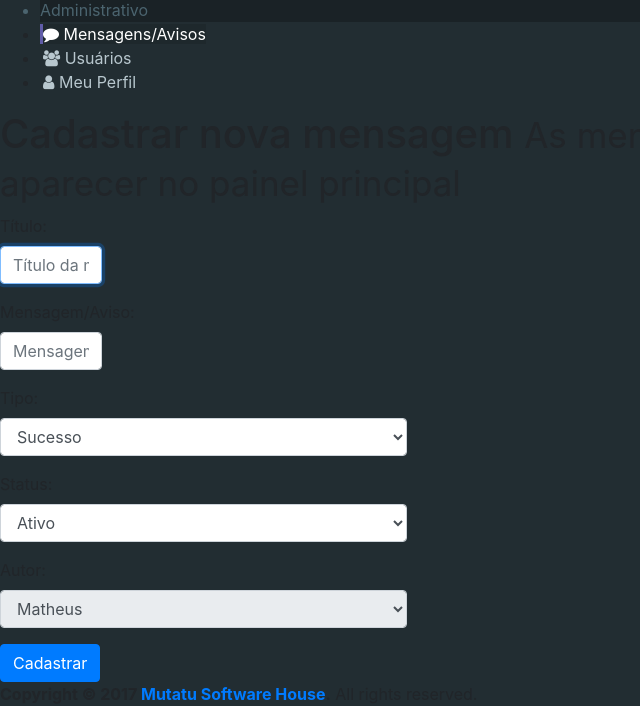
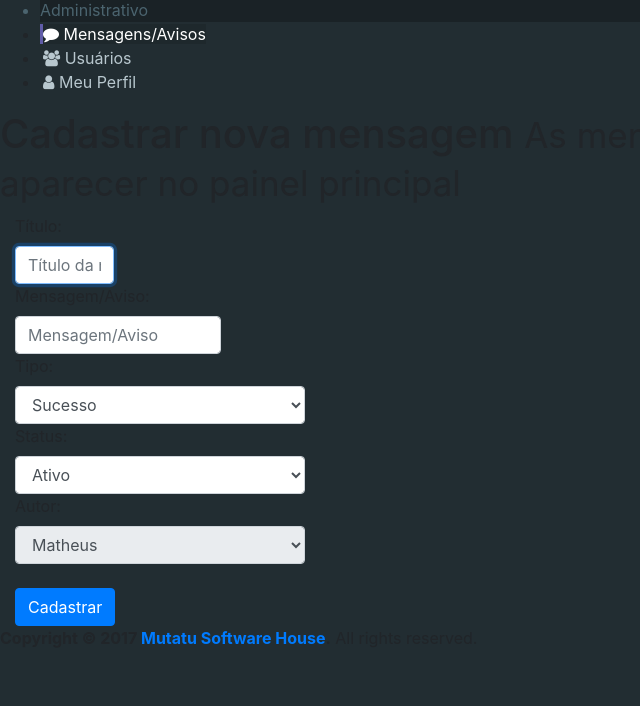
Before and after one commit to mboldrini/servtech2, a CodeIgniter app: page /servtech2/mensagens/novo in a window 1280 px wide. Shown: the part 616-1322 px from the top of the page, without its empty margins (0-640 px from the left). After the commit the page ends 1260 px from the top, so only its background shows below. Run offline with CodeIgniter, Linux system fonts and the light colour scheme; a user stored in the database is signed in; data comes from the database, SQL or seed files in the repository; some libraries are stand-ins or nearby versions.

Commit message:
alteracoes esteticas nos formularios

```diff
--- a/application/views/base/footer.php
+++ b/application/views/base/footer.php
@@ -13,7 +13,7 @@
   <footer class="main-footer">
     <!-- To the right -->
     <div class="pull-right hidden-xs">
-      Versão 2.4.4 ~ Beta
+      Versão 2.4.5 ~ Beta
     </div>
     <!-- Default to the left -->
     <strong>Copyright &copy; 2017 <a href="#">Mutatu Software House</a>.</strong> All rights reserved.
--- a/application/views/mensagens/novo.php
+++ b/application/views/mensagens/novo.php
@@ -1,6 +1,6 @@
 <div class="row">
 
-<div class="col-md-4">
+<div class="col-md-12">
 
 <?php echo form_open(); ?>
 
@@ -12,8 +12,7 @@
   }
 ?>
 
-
-  <div class="form-group">
+	<div class="col-md-4">
     	<label for="exampleInputEmail1">Título:</label>
 	    <?php echo form_input(
 	      'titulo',
@@ -27,7 +26,7 @@
 	    ?>
   	</div>
 
-  <div class="form-group">
+	<div class="col-md-8">
 		<label for="exampleInputEmail1">Mensagem/Aviso:</label>
 	    <?php echo form_input(
 	      'aviso',
@@ -40,8 +39,7 @@
 	    ?>
 	</div>
 
-
-	<div class="form-group">
+	<div class="col-md-3">
 		<label for="exampleInputEmail1">Tipo:</label>
 		<?php
 			$cores = array(
@@ -62,8 +60,7 @@
 		</select>
 	</div>
 
-
-	<div class="form-group">
+	<div class="col-md-3">
 		<label for="Status">Status:</label>
 		<?php
 			$status = array(
@@ -78,7 +75,8 @@
 		</select>
 	</div>
 
-	<div class="form-group">
+
+	<div class="col-md-3">
 		<label for="exampleInputEmail1">Autor:</label>
     	<select name="idUsuario" id="idUsuario" class="form-control" readonly>
 			<option value="<?php echo $infos[0]->id; ?>"><?php echo $infos[0]->nome; ?></option>
@@ -86,9 +84,10 @@
 	</div>
 
 
-
-
+	<div class="col-md-4">
+	<br>
 		<button type="submit" class="btn btn-primary">Cadastrar</button>
+	</div>
 
 <?php form_close(); ?>
 
```
Also changed, not shown: application/views/mensagens/editar.php (+20 -20 lines), README.md. Lines whose indentation alone changed are shown as unchanged.
